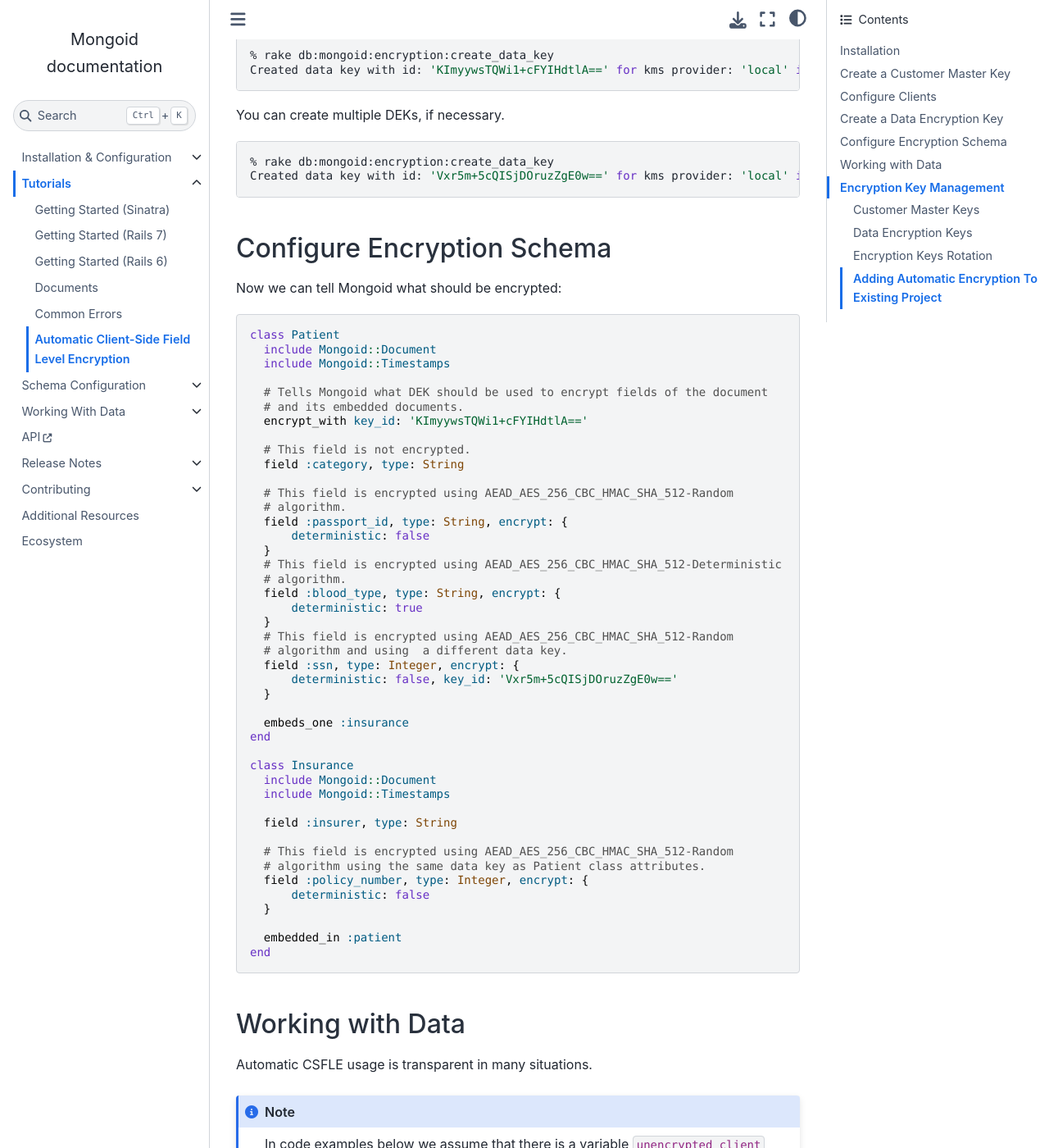
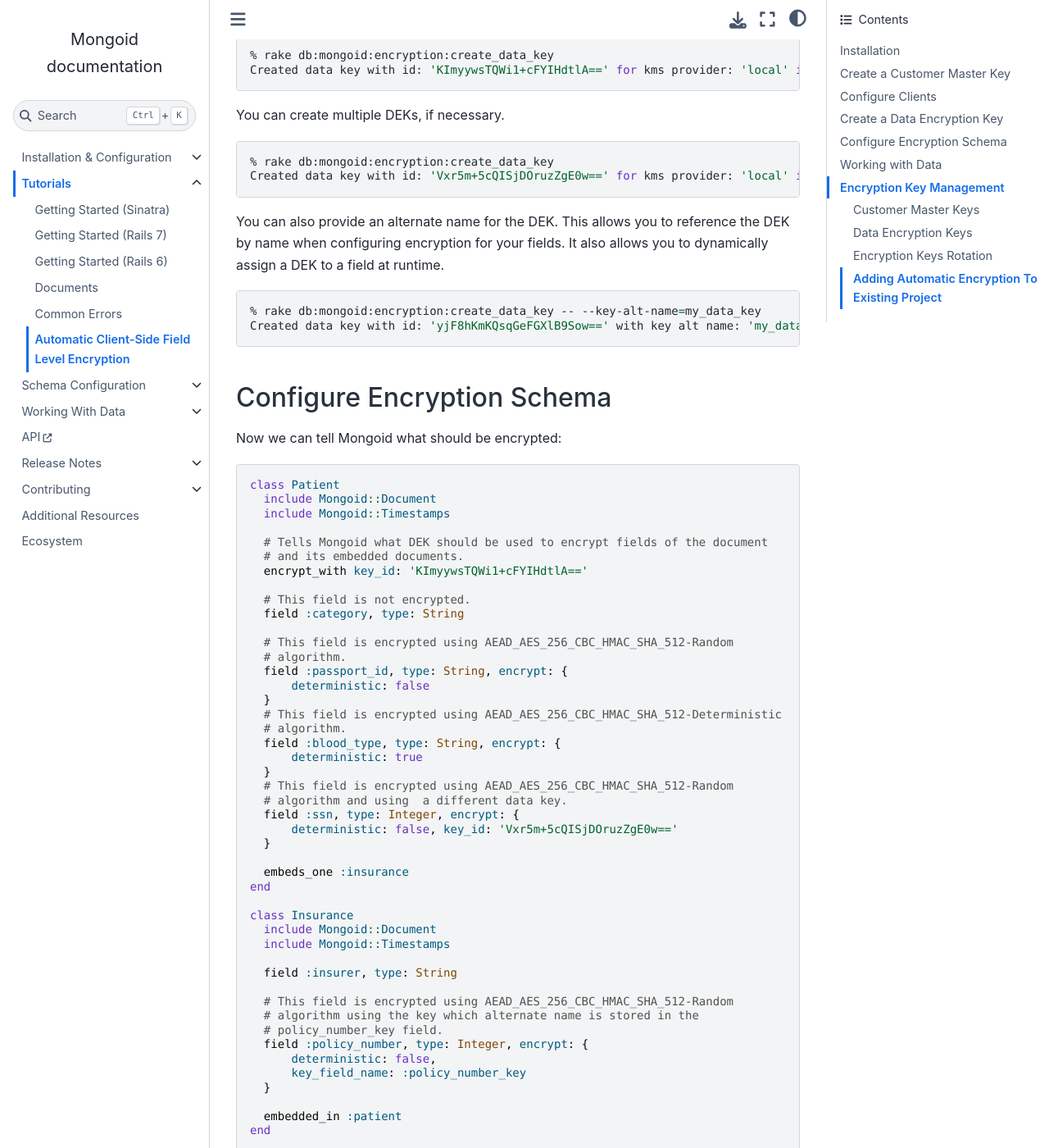
Before and after one commit to i80and/docs-mongoid, a Sphinx documentation site: the page built from docs/tutorials/automatic-encryption.txt, in a window 1280 px wide and 1400 px high, scrolled down 4074 px. Shown: the whole window at 82% size. Built offline with Sphinx 7.4.7 and the Sphinx Book theme 1.1.4, drawn with Linux system fonts in a browser that asks for light colours; some of the changed text lies outside the part shown.

Commit message:
MONGOID-5615 Allow use key_alt_name (#5665)
* MONGOID-5615 Allow use key_alt_name

* Update specs

* Support key_alt_name in the rake task

* Cleanup

* Update docs

* Fix code review remarks

```diff
--- a/docs/tutorials/automatic-encryption.txt
+++ b/docs/tutorials/automatic-encryption.txt
@@ -181,6 +181,15 @@ You can create multiple DEKs, if necessary.
   % rake db:mongoid:encryption:create_data_key
   Created data key with id: 'Vxr5m+5cQISjDOruzZgE0w==' for kms provider: 'local' in key vault: 'encryption.__keyVault'.
 
+You can also provide an alternate name for the DEK. This allows you to reference
+the DEK by name when configuring encryption for your fields. It also allows you
+to dynamically assign a DEK to a field at runtime.
+
+.. code-block:: sh
+
+  % rake db:mongoid:encryption:create_data_key -- --key-alt-name=my_data_key
+  Created data key with id: 'yjF8hKmKQsqGeFGXlB9Sow==' with key alt name: 'my_data_key' for kms provider: 'local' in key vault: 'encryption.__keyVault'.
+
 
 Configure Encryption Schema
 ===========================
@@ -226,9 +235,11 @@ Now we can tell Mongoid what should be encrypted:
     field :insurer, type: String
 
     # This field is encrypted using AEAD_AES_256_CBC_HMAC_SHA_512-Random
-    # algorithm using the same data key as Patient class attributes.
+    # algorithm using the key which alternate name is stored in the
+    # policy_number_key field.
     field :policy_number, type: Integer, encrypt: {
-        deterministic: false
+        deterministic: false,
+        key_field_name: :policy_number_key
     }
 
     embedded_in :patient
@@ -254,7 +265,7 @@ according to the configuration:
     passport_id: '123456',
     blood_type: 'AB+',
     ssn: 98765,
-    insurance: Insurance.new(insurer: 'TK', policy_number: 123456)
+    insurance: Insurance.new(insurer: 'TK', policy_number: 123456, policy_number_key: 'my_data_key')
   )
 
   # Fields are encrypted in the database
@@ -265,7 +276,7 @@ according to the configuration:
   # "passport_id"=><BSON::Binary:0x404080 type=ciphertext data=0x012889b2cb0b1341...>,
   # "blood_type"=><BSON::Binary:0x404560 type=ciphertext data=0x022889b2cb0b1341...>,
   # "ssn"=><BSON::Binary:0x405040 type=ciphertext data=0x012889b2cb0b1341...>,
-  # "insurance"=>{"_id"=>BSON::ObjectId('6446a1d046ebfd701f9f4293'), "insurer"=>"TK", "policy_number"=><BSON::Binary:0x405920 type=ciphertext data=0x012889b2cb0b1341...>}}
+  # "insurance"=>{"_id"=>BSON::ObjectId('6446a1d046ebfd701f9f4293'), "insurer"=>"TK", "policy_number"=><BSON::Binary:0x405920 type=ciphertext data=0x012889b2cb0b1341...>}, "policy_number_key"=>"my_data_key"}
 
 Fields encrypted using a deterministic algorithm can be queried. Only exact match
 queries are supported. For more details please consult `the server documentation
```
